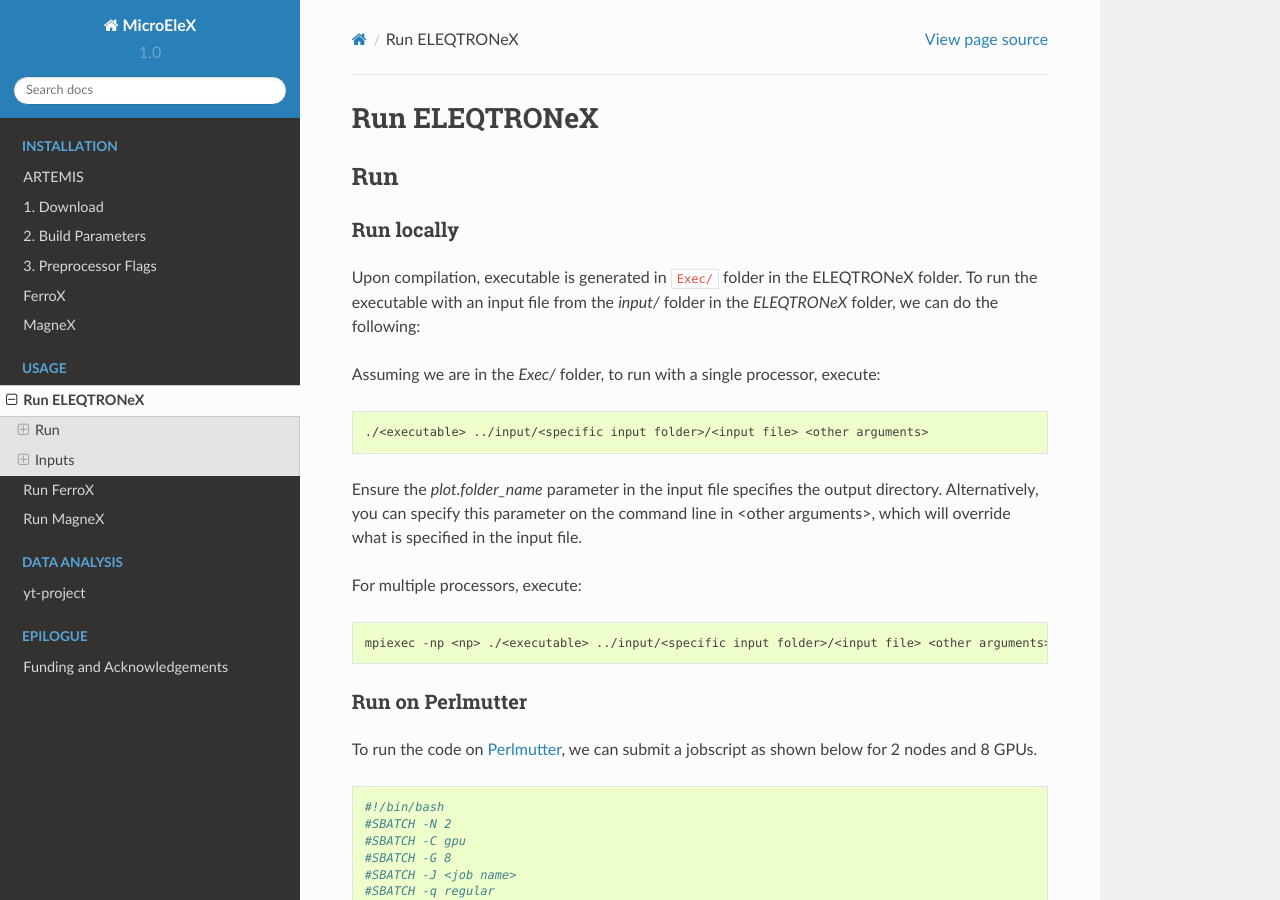
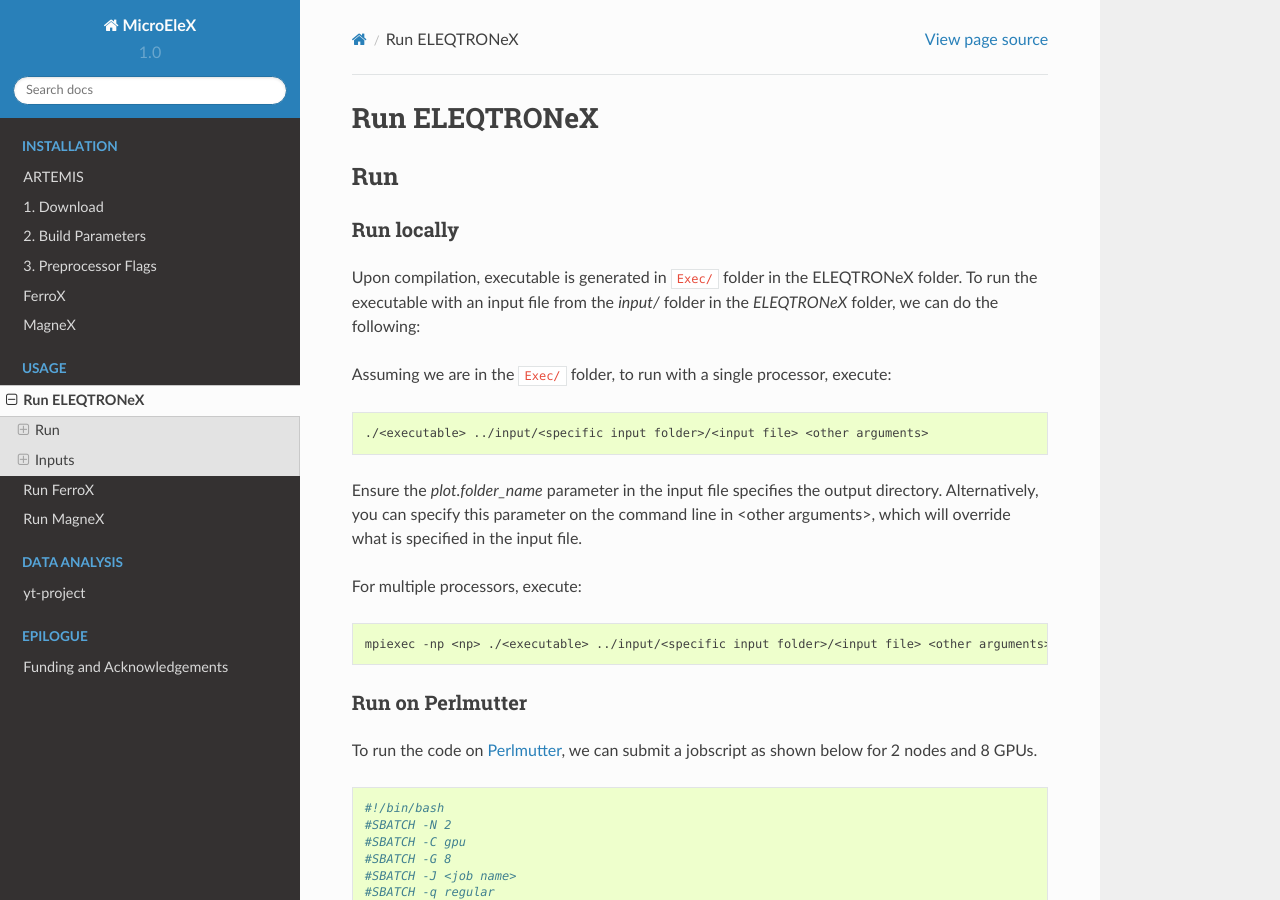
Before and after one commit to AMReX-Microelectronics/AMReX-Microelectronics.github.io, a Sphinx documentation site: the page built from Docs/source/usage/run_eleqtronex.rst, in a window 1280 px wide and 900 px high. Built offline with Sphinx 7.4.7 and the Read the Docs theme 2.0.0, drawn with Linux system fonts in a browser that asks for light colours.

```diff
--- a/Docs/source/usage/run_eleqtronex.rst
+++ b/Docs/source/usage/run_eleqtronex.rst
@@ -12,7 +12,7 @@ Upon compilation, executable is generated in ``Exec/`` folder in the ELEQTRONeX
 To run the executable with an input file from the `input/` folder in the `ELEQTRONeX` folder,
 we can do the following:
 
-Assuming we are in the `Exec/` folder, to run with a single processor, execute:
+Assuming we are in the ``Exec/`` folder, to run with a single processor, execute:
 
 .. code-block:: bash
 
```
